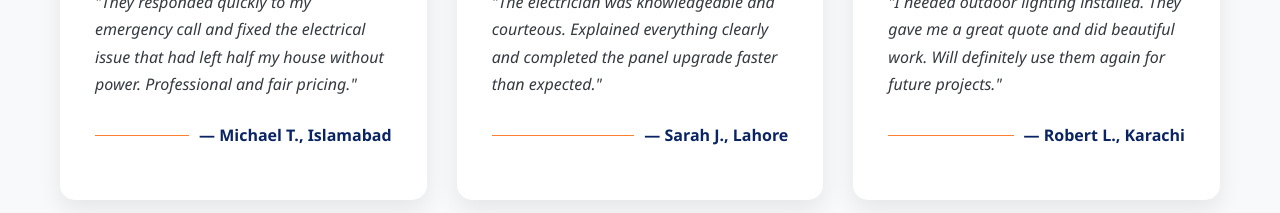
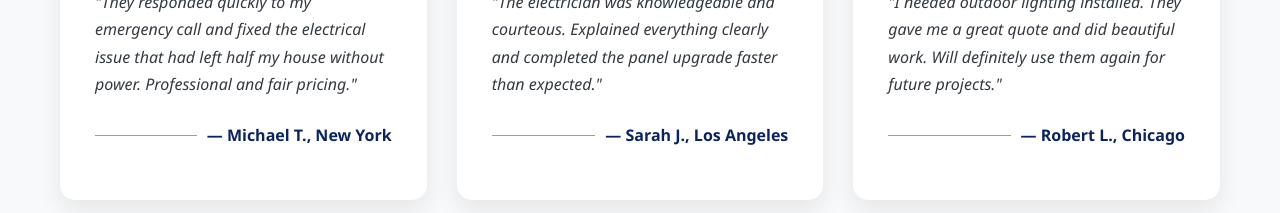
Before and after one commit to naila450saleem/electric-web, a plain HTML site: page index.html in a window 1280 px wide. Shown: the part 3100-3313 px from the top of the page. Drawn offline with Linux system fonts and the light colour scheme.

Commit message:
Updated index.html

```diff
--- a/index.html
+++ b/index.html
@@ -997,17 +997,17 @@ html, body {
                 <div class="review-card animate-on-scroll">
                     <div class="stars">★★★★★</div>
                     <p class="review-text">"They responded quickly to my emergency call and fixed the electrical issue that had left half my house without power. Professional and fair pricing."</p>
-                    <p class="reviewer">— Michael T., Islamabad</p>
+                    <p class="reviewer">— Michael T., New York</p>
                 </div>
                 <div class="review-card animate-on-scroll">
                     <div class="stars">★★★★★</div>
                     <p class="review-text">"The electrician was knowledgeable and courteous. Explained everything clearly and completed the panel upgrade faster than expected."</p>
-                    <p class="reviewer">— Sarah J., Lahore</p>
+                    <p class="reviewer">— Sarah J., Los Angeles</p>
                 </div>
                 <div class="review-card animate-on-scroll">
                     <div class="stars">★★★★★</div>
                     <p class="review-text">"I needed outdoor lighting installed. They gave me a great quote and did beautiful work. Will definitely use them again for future projects."</p>
-                    <p class="reviewer">— Robert L., Karachi</p>
+                    <p class="reviewer">— Robert L., Chicago</p>
                 </div>
             </div>
         </div>
```
